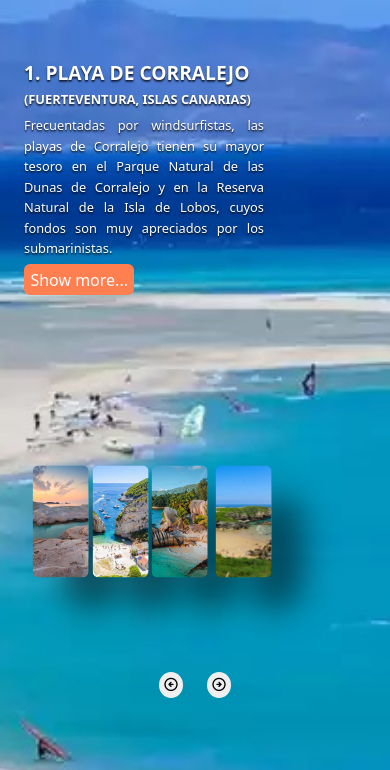
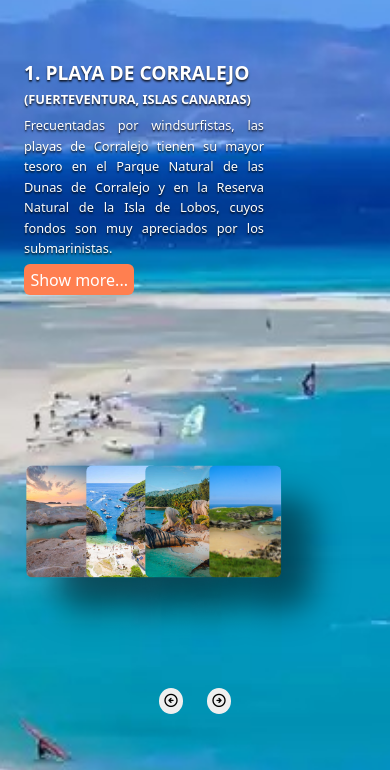
Before and after one commit to JoseLuisGalvis/beautybeach, a plain HTML site: page index.html in a window 390 px wide. Shown: the part 66-836 px from the top of the page. Drawn offline with nearby package versions, Linux system fonts and the light colour scheme.

Commit message:
Ajustes Estilos

```diff
--- a/style.css
+++ b/style.css
@@ -470,7 +470,7 @@ li:nth-child(6) {
   }
 
   .beach-slider li {
-    width: 3.5rem;
+    width: 4.5rem;
     height: 7rem;
     top: 67%;
   }
@@ -546,7 +546,7 @@ li:nth-child(6) {
   }
 
   .controls {
-    bottom: 5rem;
+    bottom: 4rem;
   }
 }
 
```
